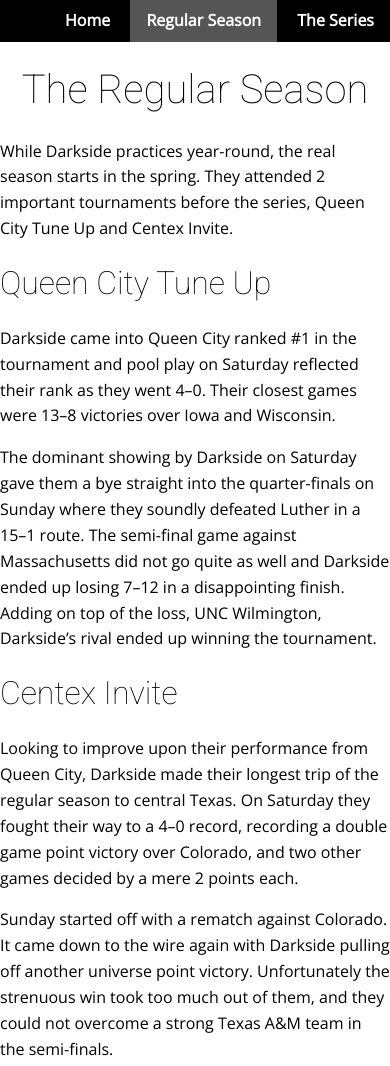
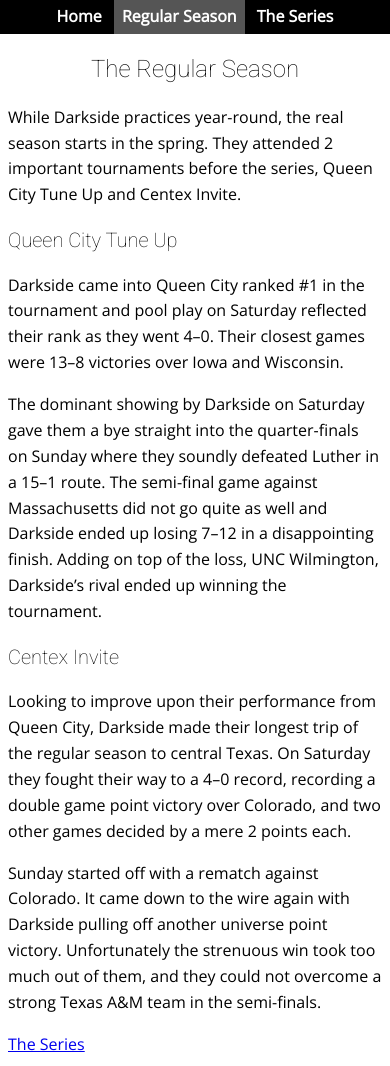
Before and after one commit to cdriehuys/comp426, a website: page a1/regular-season.html in a window 390 px wide. Shown: the top 1066 px of the page. Drawn offline with nearby package versions, Linux system fonts and the light colour scheme.

Commit message:
Make site responsive.

```diff
--- a/a1/a1.css
+++ b/a1/a1.css
@@ -20,12 +20,12 @@ h6 {
 }
 
 h1 {
-  font-size: 2.5rem;
+  font-size: 1.5rem;
   margin-top: 1rem;
 }
 
 h2 {
-  font-size: 2rem;
+  font-size: 1.25rem;
   margin-top: .5rem;
 }
 
@@ -33,18 +33,20 @@ p {
   margin: 1em 0;
 }
 
+/* ID based selector to satisfy assignment requirement */
+#navbar {
+  background: black;
+}
+
 .container {
   margin-left: auto;
   margin-right: auto;
-  max-width: 50rem;
-}
-
-.navbar {
-  background: black;
+  max-width: 51rem;
+  padding: 0 .5rem;
 }
 
 .navbar__body {
-  text-align: right;
+  text-align: center;
 }
 
 .navbar__link {
@@ -52,7 +54,7 @@ p {
   display: inline-block;
   font-weight: bold;
   margin: 0;
-  padding: .5em 1em;
+  padding: .25em .5em;
   text-decoration: none;
 }
 
@@ -64,3 +66,23 @@ p {
 .text-center {
   text-align: center;
 }
+
+
+/* Make things bigger on bigger screens */
+@media (min-width: 481px) {
+  h1 {
+    font-size: 2.5rem;
+  }
+
+  h2 {
+    font-size: 2rem;
+  }
+
+  .navbar__body {
+    text-align: right;
+  }
+
+  .navbar__link {
+    padding: .5em 1em;
+  }
+}
--- a/a1/regular-season.html
+++ b/a1/regular-season.html
@@ -1,6 +1,10 @@
 <!doctype html>
 <html>
   <head>
+    <!-- Responsive meta tag -->
+    <meta name="viewport" content="width=device-width">
+
+
     <title>Regular Season</title>
 
     <!-- Fonts -->
@@ -12,7 +16,7 @@
 
   <body>
     <header>
-      <div class="navbar">
+      <div id="navbar">
         <nav class="container navbar__body">
           <a class="navbar__link" href="a1.html">Home</a>
           <a class="navbar__link active" href="regular-season.html">Regular Season</a>
```
Also changed, not shown: a1/a1.html (+5 -2 lines), a1/the-series.html (+5 -1 lines).
